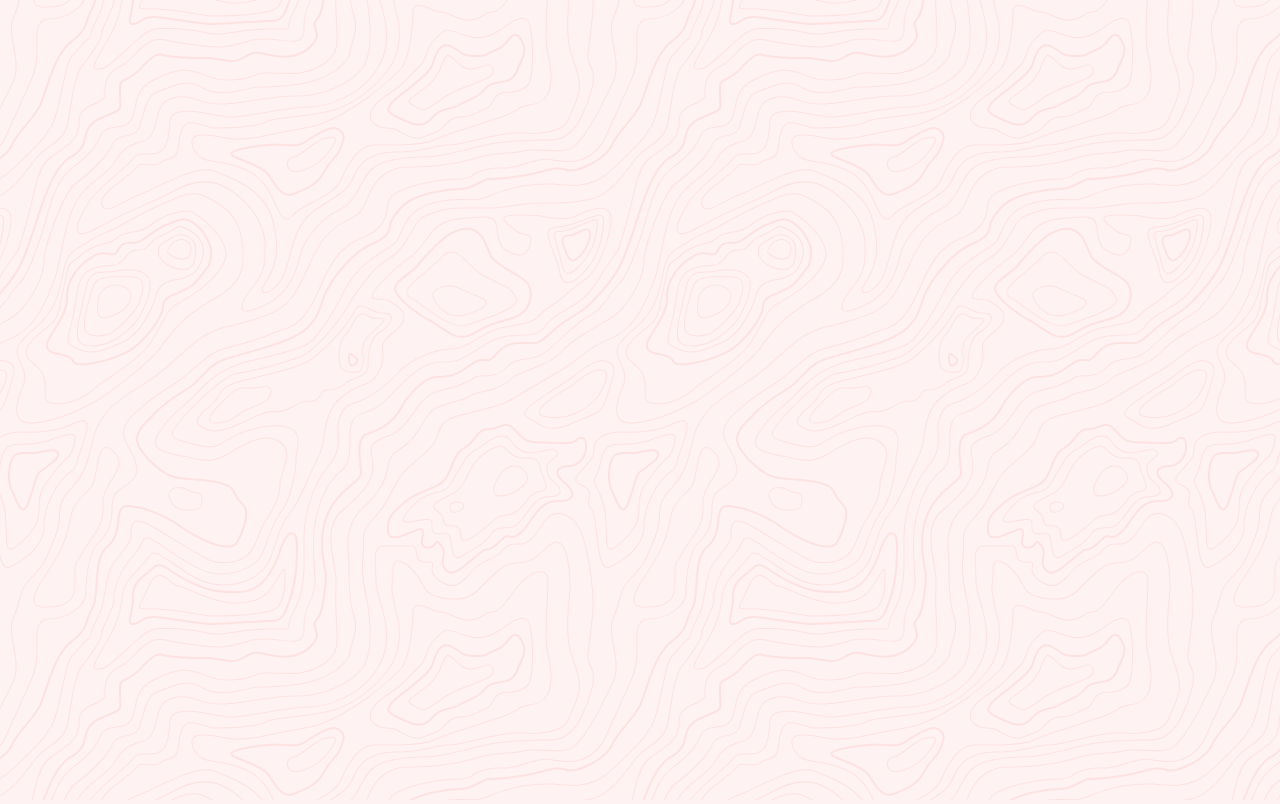
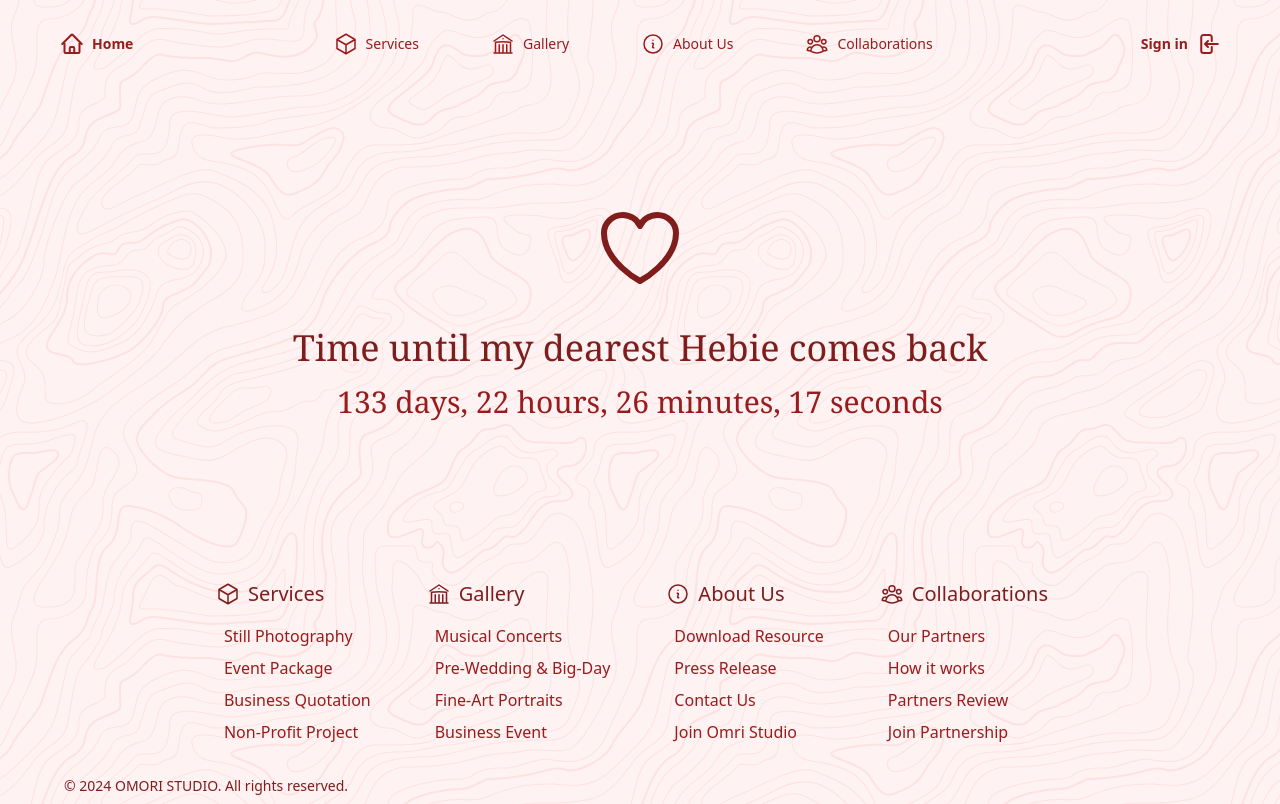
Before and after one commit to sam-lo/omori-studio, a Next.js app: page /eta in a window 1280 px wide. Before the commit this address had no page. Built offline with nearby package versions, Linux system fonts and the light colour scheme.

Commit message:
Added ETA

```diff
--- /dev/null
+++ b/app/eta/page.tsx
@@ -0,0 +1,56 @@
+"use client"
+import {HeartIcon} from "@heroicons/react/24/outline";
+import {useEffect, useState} from "react";
+
+export default function ETA() {
+
+  const [timeDifference, setTimeDifference] = useState('');
+
+  useEffect(() => {
+    const targetDate = new Date('2024-07-21');
+
+    const updateTimer = setInterval(() => {
+      const currentDate = new Date();
+      const timeRemaining = targetDate.getTime() - currentDate.getTime();
+
+      const days = Math.floor(timeRemaining / (1000 * 60 * 60 * 24));
+      const hours = Math.floor((timeRemaining % (1000 * 60 * 60 * 24)) / (1000 * 60 * 60));
+      const minutes = Math.floor((timeRemaining % (1000 * 60 * 60)) / (1000 * 60));
+      const seconds = Math.floor((timeRemaining % (1000 * 60)) / 1000);
+
+      setTimeDifference(`${days} days, ${hours} hours, ${minutes} minutes, ${seconds} seconds`);
+    }, 1000);
+
+    // Set initial time difference
+    const currentDate = new Date();
+    const timeRemaining = targetDate.getTime() - currentDate.getTime();
+
+    const days = Math.floor(timeRemaining / (1000 * 60 * 60 * 24));
+    const hours = Math.floor((timeRemaining % (1000 * 60 * 60 * 24)) / (1000 * 60 * 60));
+    const minutes = Math.floor((timeRemaining % (1000 * 60 * 60)) / (1000 * 60));
+    const seconds = Math.floor((timeRemaining % (1000 * 60)) / 1000);
+
+    setTimeDifference(`${days} days, ${hours} hours, ${minutes} minutes, ${seconds} seconds`);
+
+    return () => {
+      clearInterval(updateTimer);
+    };
+  }, []);
+
+
+  return (
+    <>
+      <div className="flex items-center justify-center gap-4 sm:p-24 p-10 selection:bg-red-200">
+        <div className="flex flex-col justify-center items-center gap-2 sm:gap-4">
+          <HeartIcon className="text-red-900 h-24 my-4"/>
+          <div className="sm:text-4xl text-3xl text-center text-red-900 font-serif">
+            Time until my dearest Hebie comes back
+          </div>
+          <div className="sm:text-3xl text-xl text-center text-red-800 font-serif">
+            {timeDifference}
+          </div>
+        </div>
+      </div>
+    </>
+  )
+}
```
Also changed, not shown: app/globals.css.
